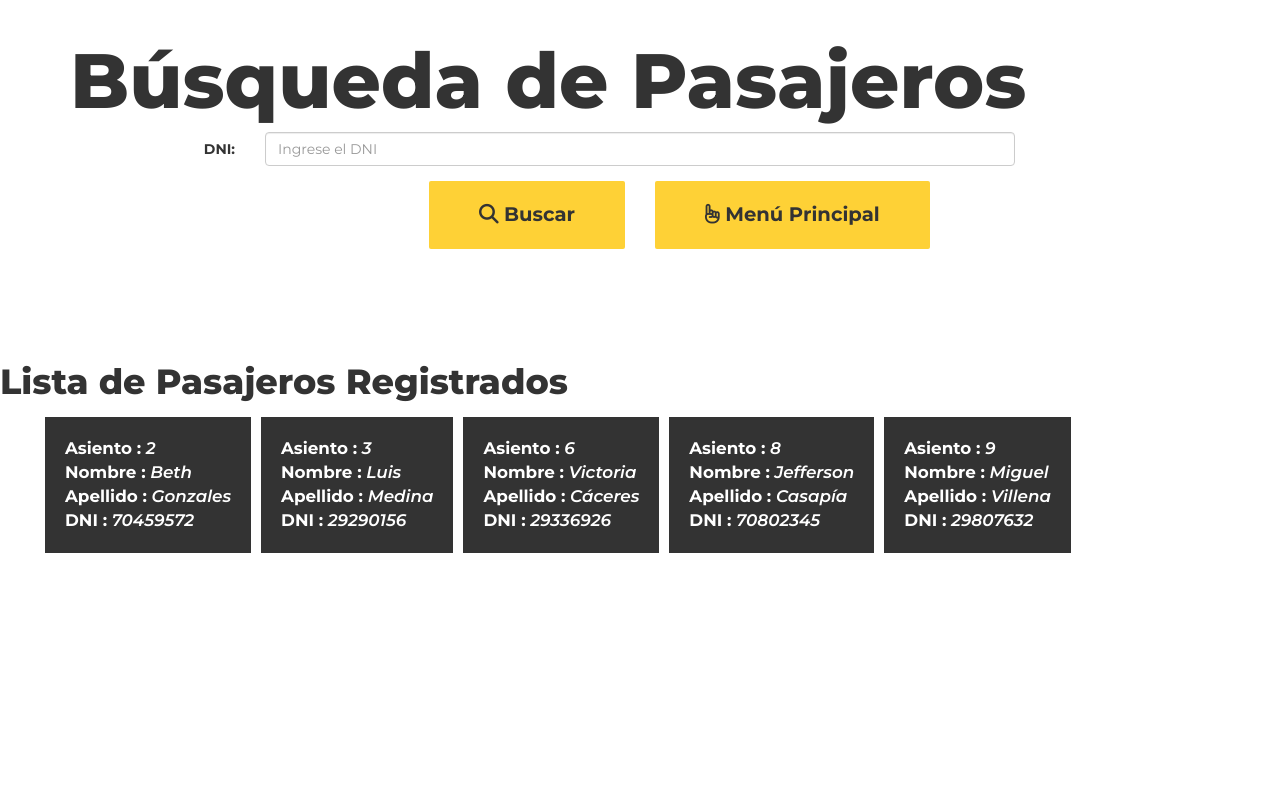
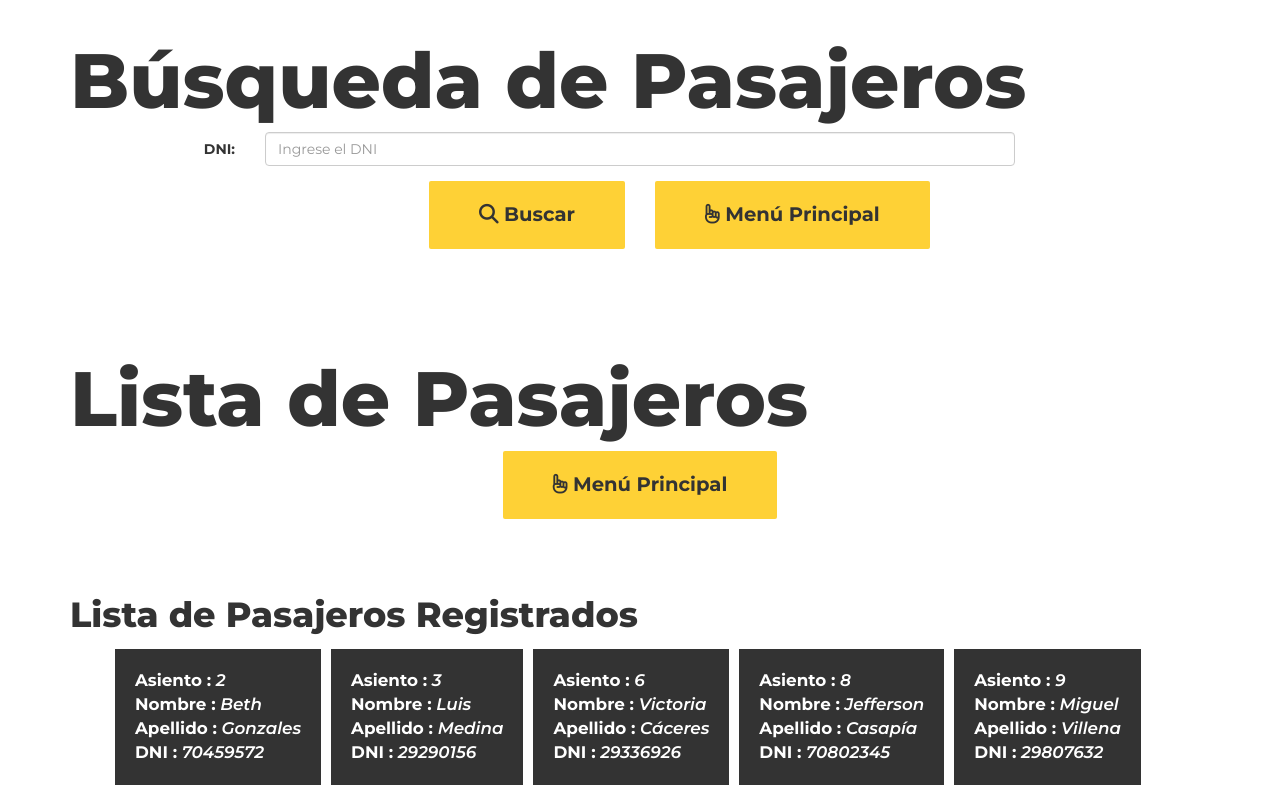
Before and after one commit to luisaGonzales/ReservaAsientos-React, a React (Create React App) app: page / in a window 1280 px wide. Shown: the part 1982-2782 px from the top of the page. Before the commit the page ends 2550 px from the top, so only its background shows below. Built offline with nearby package versions, Linux system fonts and the light colour scheme; a web font is replaced by a local one.

Commit message:
Maquetación y lista completa

```diff
--- a/src/index.js
+++ b/src/index.js
@@ -123,10 +123,10 @@ const App = ({arr}) =>{
                         <div className="row text-center">
                             <div className="col-lg-12 col-md-12 col-sm-12 col-xs-12">
                                 <div className="col-lg-6 col-md-6 col-sm-6 col-xs-6">
-                                    <p><a className="btn btn-primary pull-right" href="#" role="button" id="btnBuscarDNI"><i className="fa fa-search"></i> Buscar</a></p>
+                                    <p><a className="btn btn-primary pull-right" role="button" id="btnBuscarDNI"><i className="fa fa-search"></i> Buscar</a></p>
                                 </div>
                                 <div className="col-lg-6 col-md-6 col-sm-6 col-xs-6">
-                                    <p><a className="btn btn-primary pull-left" href="#" role="button" id="btnVolverBuscar"><i className="fa fa-hand-o-up" aria-hidden="true"></i> Menú Principal</a></p>
+                                    <p><a className="btn btn-primary pull-left" role="button" id="btnVolverBuscar"><i className="fa fa-hand-o-up" aria-hidden="true"></i> Menú Principal</a></p>
                                 </div>
                             </div>
                         </div>
@@ -139,7 +139,7 @@ const App = ({arr}) =>{
                     </div>
                 </div>
             </section>
-            <section id="imprimirLista" className="no-display">
+            <section id="imprimirLista">
                 <div className="container">
                     <div className="row">
                         <div className="col-lg-12 col-md-12 col-sm-12 col-xs-12 ">
@@ -148,21 +148,17 @@ const App = ({arr}) =>{
                     </div>
                     <div className="row text-center">
                         <div className="col-lg-12 col-md-12 col-sm-12 col-xs-12 ">
-                            <p><a className="btn btn-primary" href="#" role="button" id="btnVolverListar"><i className="fa fa-hand-o-up" aria-hidden="true"></i> Menú Principal</a></p>
+                            <p><a className="btn btn-primary" role="button" id="btnVolverListar"><i className="fa fa-hand-o-up" aria-hidden="true"></i> Menú Principal</a></p>
                         </div>
                     </div>
-                    <div id="listado">
-
+                    <div>
+                        <h1 className="text4">Lista de Pasajeros Registrados</h1>
+                        <ul>
+                            {mostrar(arr)}
+                        </ul>
                     </div>
-
                 </div>
             </section>
-                <div>
-                    <h1 className="text4">Lista de Pasajeros Registrados</h1>
-                    <ul>
-                        {mostrar(arr)}
-                    </ul>
-                </div>
         </div>
     );
 }
```
